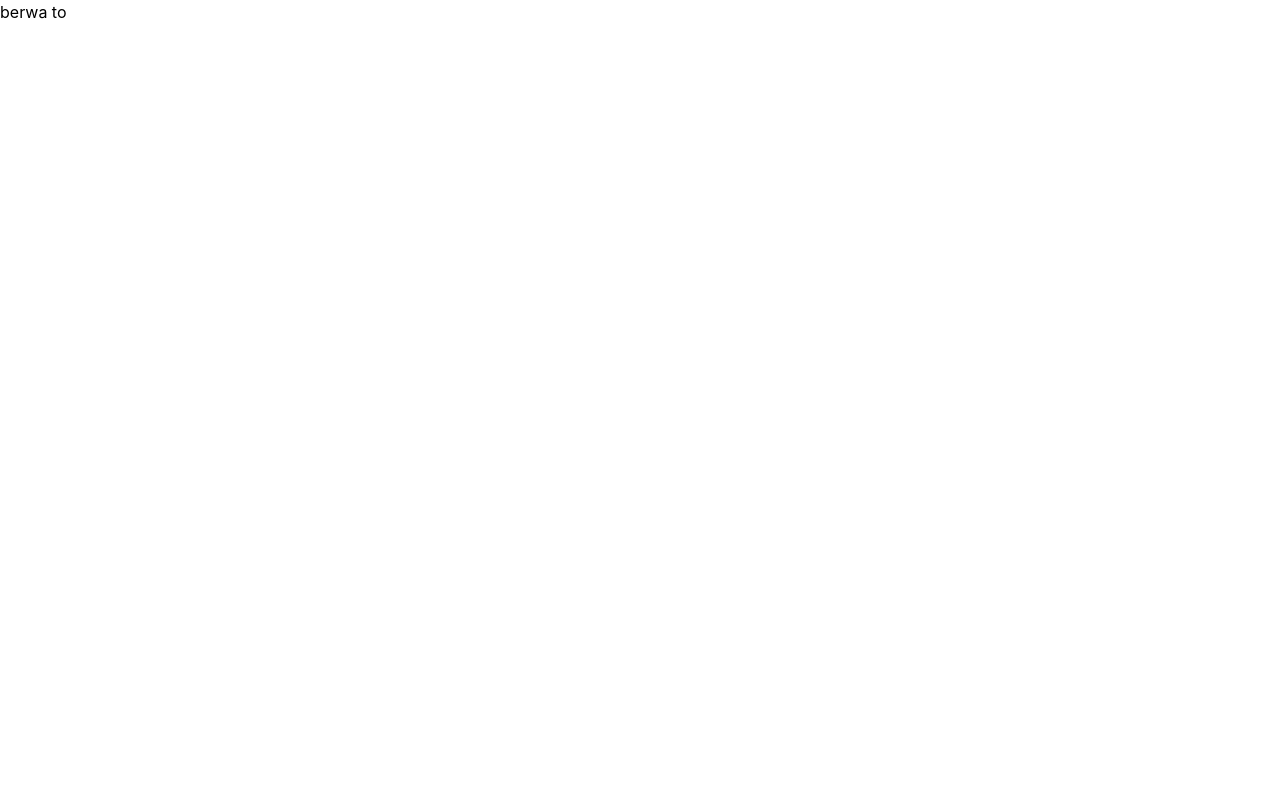
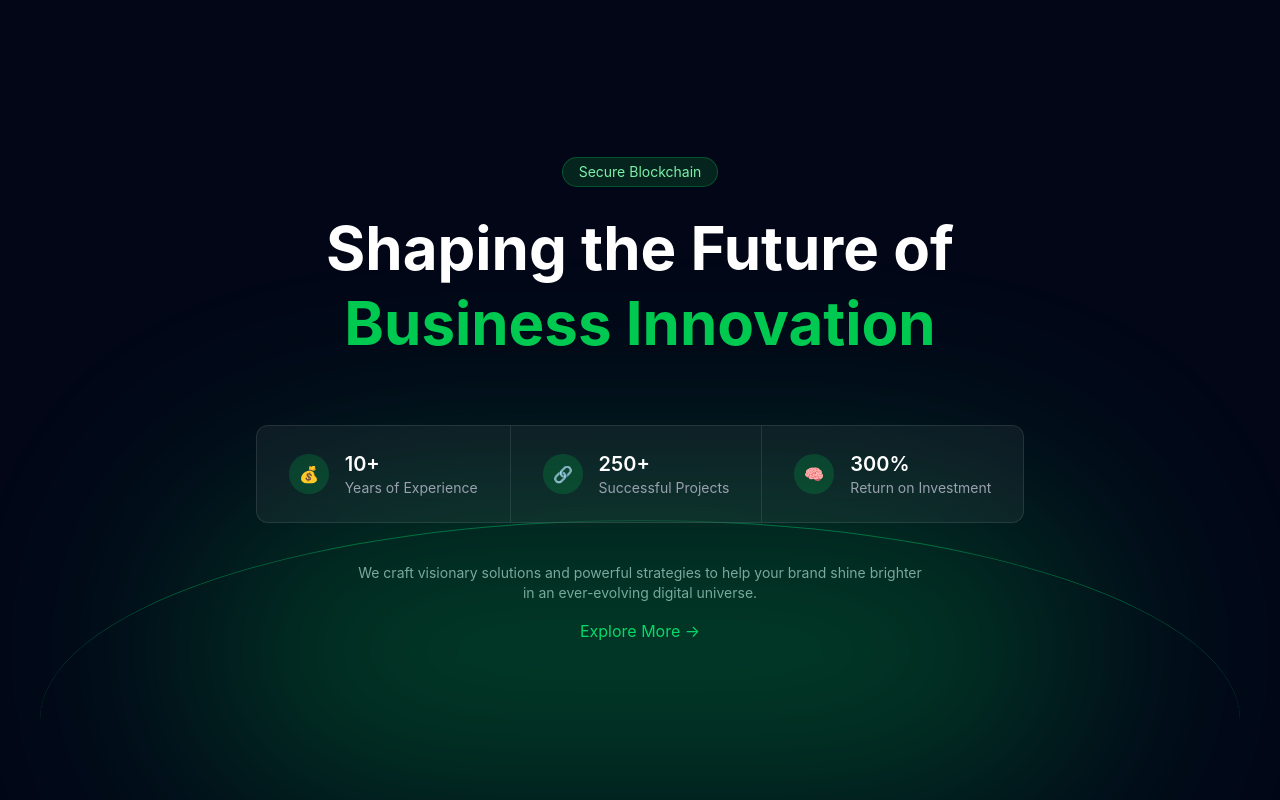
Before and after one commit to berwakellia/Eco-Energy, a React app in the folder Frontend/: page / in a window 1280 px wide. Built offline with nearby package versions, Linux system fonts and the light colour scheme; the HTML template or start-up script is replaced by a standard one.

Commit message:
UI: implement glowing icon cards exactly as design

```diff
--- a/Frontend/src/App.jsx
+++ b/Frontend/src/App.jsx
@@ -1,6 +1,8 @@
+import HeroSection from "./components/HeroSection"
 function App(){
   return(
-    <h1>berwa to</h1>
+
+    <HeroSection />
   )
 }
 export default App;
--- /dev/null
+++ b/Frontend/src/components/HeroSection.jsx
@@ -0,0 +1,73 @@
+export default function HeroSection() {
+  return (
+    <div className="relative bg-[#020617] text-white overflow-hidden min-h-screen flex flex-col justify-center items-center px-6">
+
+      {/* Glow Horizon Effect */}
+      <div className="absolute bottom-0 left-1/2 -translate-x-1/2 w-[900px] h-[300px] bg-green-500 opacity-30 blur-[120px] rounded-full"></div>
+
+      {/* Arc line */}
+      <div className="absolute bottom-[-120px] w-[1200px] h-[400px] border-t border-green-400 rounded-[50%] opacity-40"></div>
+
+      {/* Top Badge */}
+      <div className="mb-6 px-4 py-1 bg-green-900/40 text-green-300 rounded-full text-sm border border-green-500/30">
+        Secure Blockchain
+      </div>
+
+      {/* Main Heading */}
+      <h1 className="text-4xl md:text-6xl font-bold text-center leading-tight">
+        Shaping the Future of <br />
+        <span className="text-green-500">Business Innovation</span>
+      </h1>
+
+      {/* Stats Cards */}
+      <div className="mt-16 flex flex-col md:flex-row backdrop-blur-md bg-white/5 border border-white/10 rounded-xl overflow-hidden">
+
+        {/* Card 1 */}
+        <div className="flex items-center gap-4 px-8 py-6 border-b md:border-b-0 md:border-r border-white/10">
+          <div className="w-10 h-10 bg-green-500/20 rounded-full flex items-center justify-center">
+            💰
+          </div>
+          <div>
+            <h2 className="text-xl font-semibold">10+</h2>
+            <p className="text-sm text-gray-400">Years of Experience</p>
+          </div>
+        </div>
+
+        {/* Card 2 */}
+        <div className="flex items-center gap-4 px-8 py-6 border-b md:border-b-0 md:border-r border-white/10">
+          <div className="w-10 h-10 bg-green-500/20 rounded-full flex items-center justify-center">
+            🔗
+          </div>
+          <div>
+            <h2 className="text-xl font-semibold">250+</h2>
+            <p className="text-sm text-gray-400">Successful Projects</p>
+          </div>
+        </div>
+
+        {/* Card 3 */}
+        <div className="flex items-center gap-4 px-8 py-6">
+          <div className="w-10 h-10 bg-green-500/20 rounded-full flex items-center justify-center">
+            🧠
+          </div>
+          <div>
+            <h2 className="text-xl font-semibold">300%</h2>
+            <p className="text-sm text-gray-400">Return on Investment</p>
+          </div>
+        </div>
+
+      </div>
+
+      {/* Bottom Text */}
+      <p className="mt-10 text-gray-400 text-center max-w-xl text-sm">
+        We craft visionary solutions and powerful strategies to help your brand
+        shine brighter in an ever-evolving digital universe.
+      </p>
+
+      {/* Explore More */}
+      <div className="mt-4 flex items-center gap-2 text-green-400 cursor-pointer">
+        Explore More →
+      </div>
+
+    </div>
+  );
+}
```
Also changed, not shown: Frontend/src/components/d.jsx (deleted), 1 other file (tests, documents, lock files or other folders).
